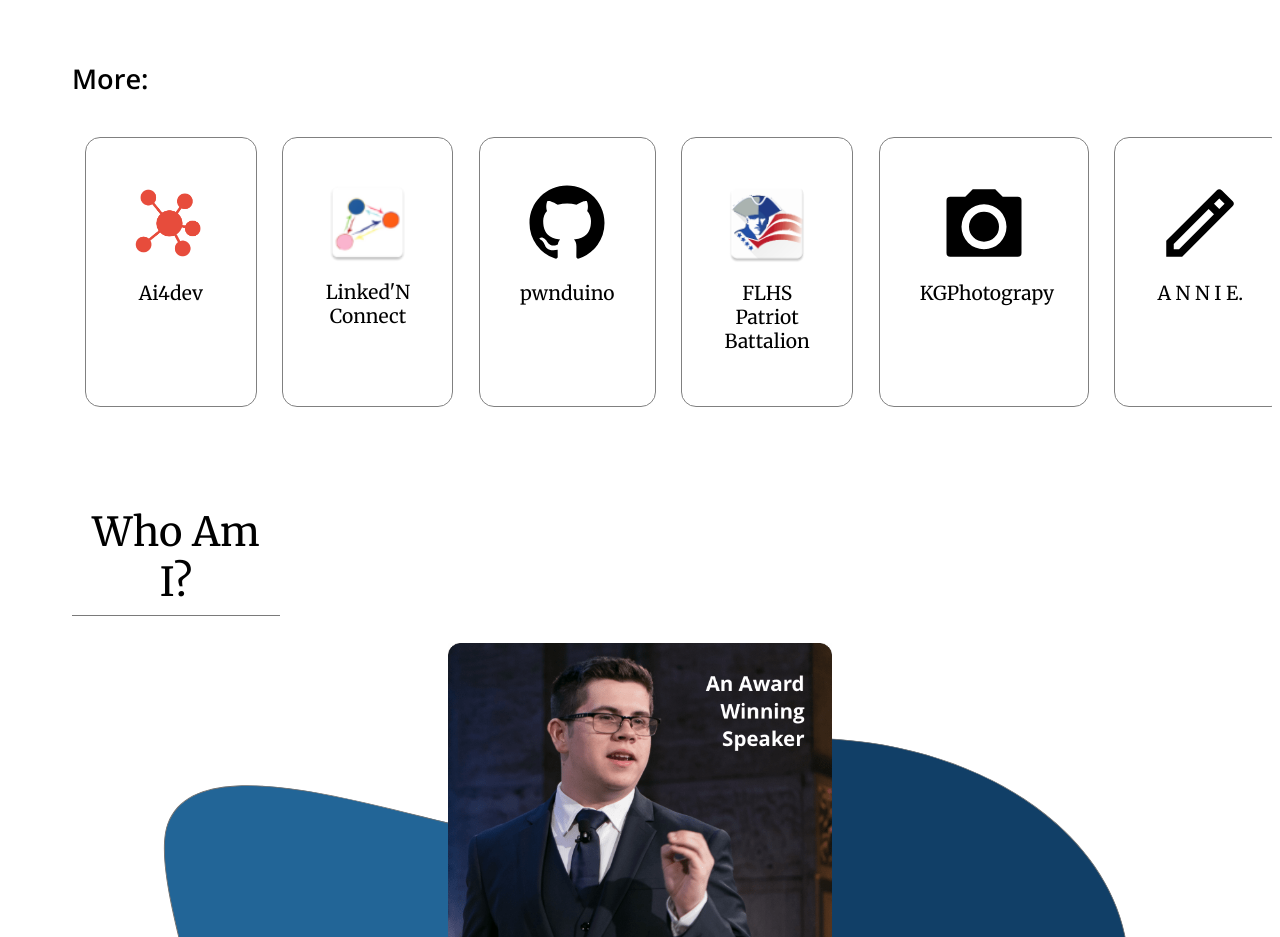
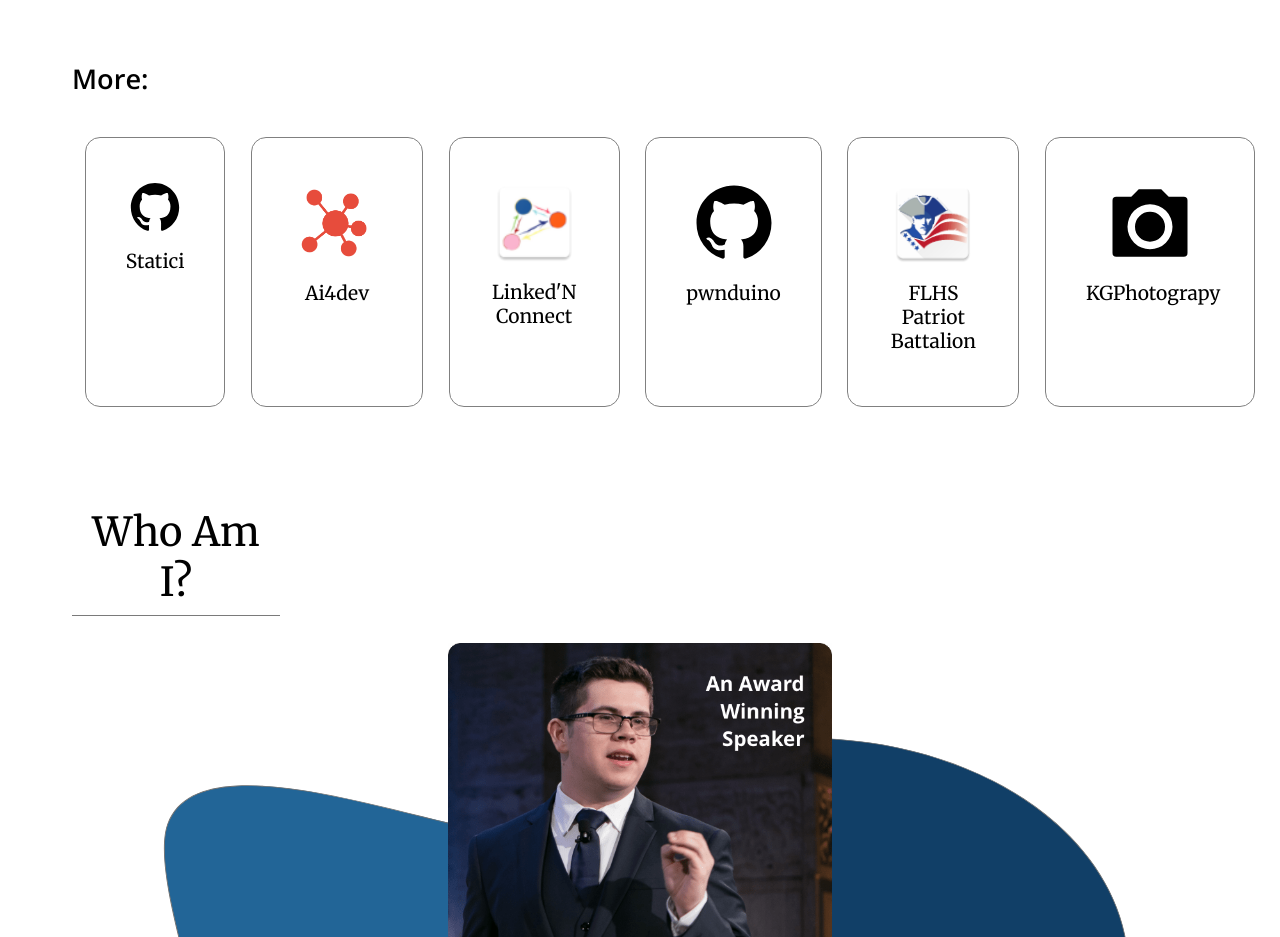
Before and after one commit to Dr-D12345/dr-d12345, a website: page index.html in a window 1280 px wide. Shown: the part 3020-3957 px from the top of the page. Drawn offline with nearby package versions, Linux system fonts and the light colour scheme; files whose address does not match are found by name.

Commit message:
updated some info

```diff
--- a/index.html
+++ b/index.html
@@ -119,6 +119,14 @@
         </div>
         <p style="font-weight: 700;font-size:1.7em;padding-left: 5vw;">More:</p>
         <div class="projects-list">
+            <a href="https://github.com/Dr-D12345/Statici" class="projects-list-item">
+                <img src="./images/github-fill.svg" alt="github logo"/>
+                <h1>
+
+                    Statici
+
+                </h1>
+            </a>
             <a href="https://ai4.dev" class="projects-list-item">
                 <img src="./images/ai4dev.png" alt="ai4dev logo"/>
                 <h1>
@@ -200,7 +208,7 @@
             </a>
 
 
-            <a class="icon-set-item" href="./images/Derek-Pastor-Resume.pdf" download>
+            <a class="icon-set-item" href="./images/DerekPastorResume.pdf" download>
                 <img src="./images/file.svg" alt="resume logo" />
                 <p>Resume</p>
 
```
Also changed, not shown: 2 other files.
